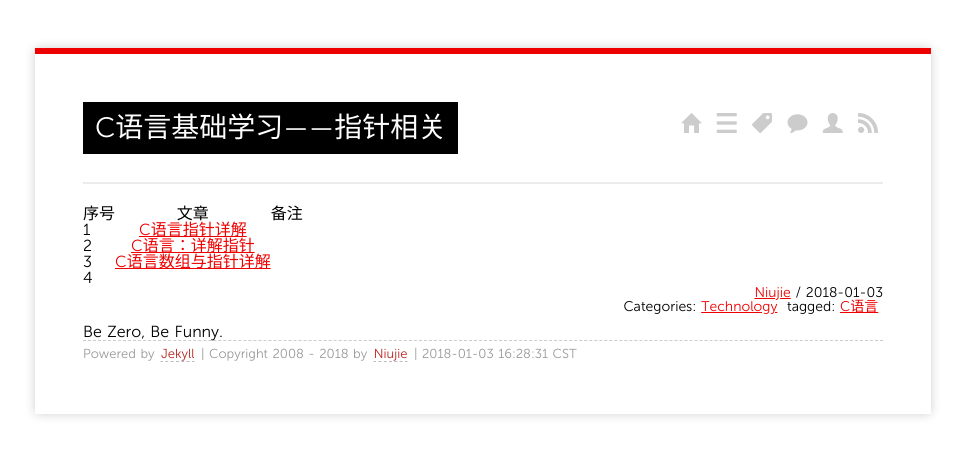
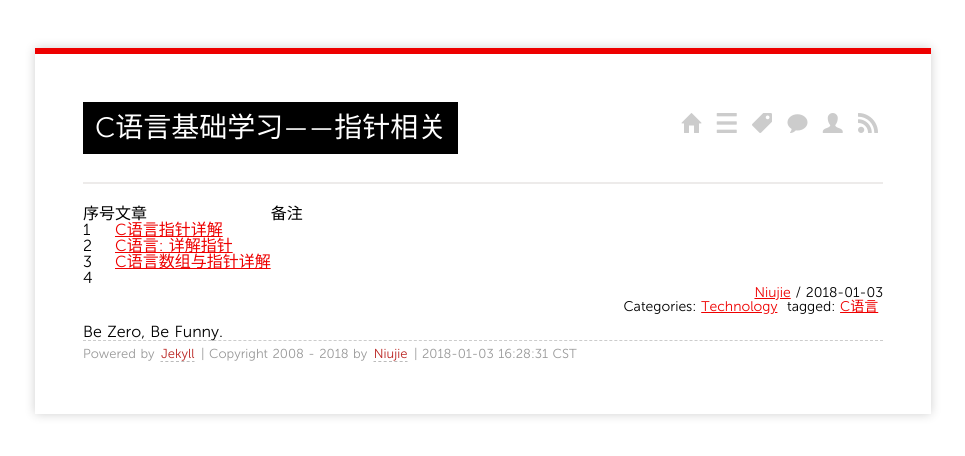
Before and after one commit to niuziru/niuziru.github.io, a Jekyll site: the page built from _posts/2018/2018-01-03-clanguage-pointer.md, in a window 1280 px wide. Shown: the top 456 px of the page, without its empty margins (157-1122 px from the left). Built offline with Jekyll 4.4.1, drawn with Linux system fonts in a browser that asks for light colours.

```diff
--- a/_posts/2018/2018-01-03-clanguage-pointer.md
+++ b/_posts/2018/2018-01-03-clanguage-pointer.md
@@ -8,8 +8,8 @@
 ---
 
 |序号|文章|备注|
-|:--|:----:|:----:|
+|:--|:----|:----|
 |1  |[C语言指针详解](https://www.cnblogs.com/lulipro/p/7460206.html)| |
-|2  |[C语言：详解指针](http://blog.csdn.net/sinat_27706697/article/details/47856491)|  |
+|2  |[C语言: 详解指针](http://blog.csdn.net/sinat_27706697/article/details/47856491)|  |
 |3  |[C语言数组与指针详解](https://www.cnblogs.com/mr-raptor/archive/2011/10/05/2347661.html)|  |
 |4  | |  |
```
